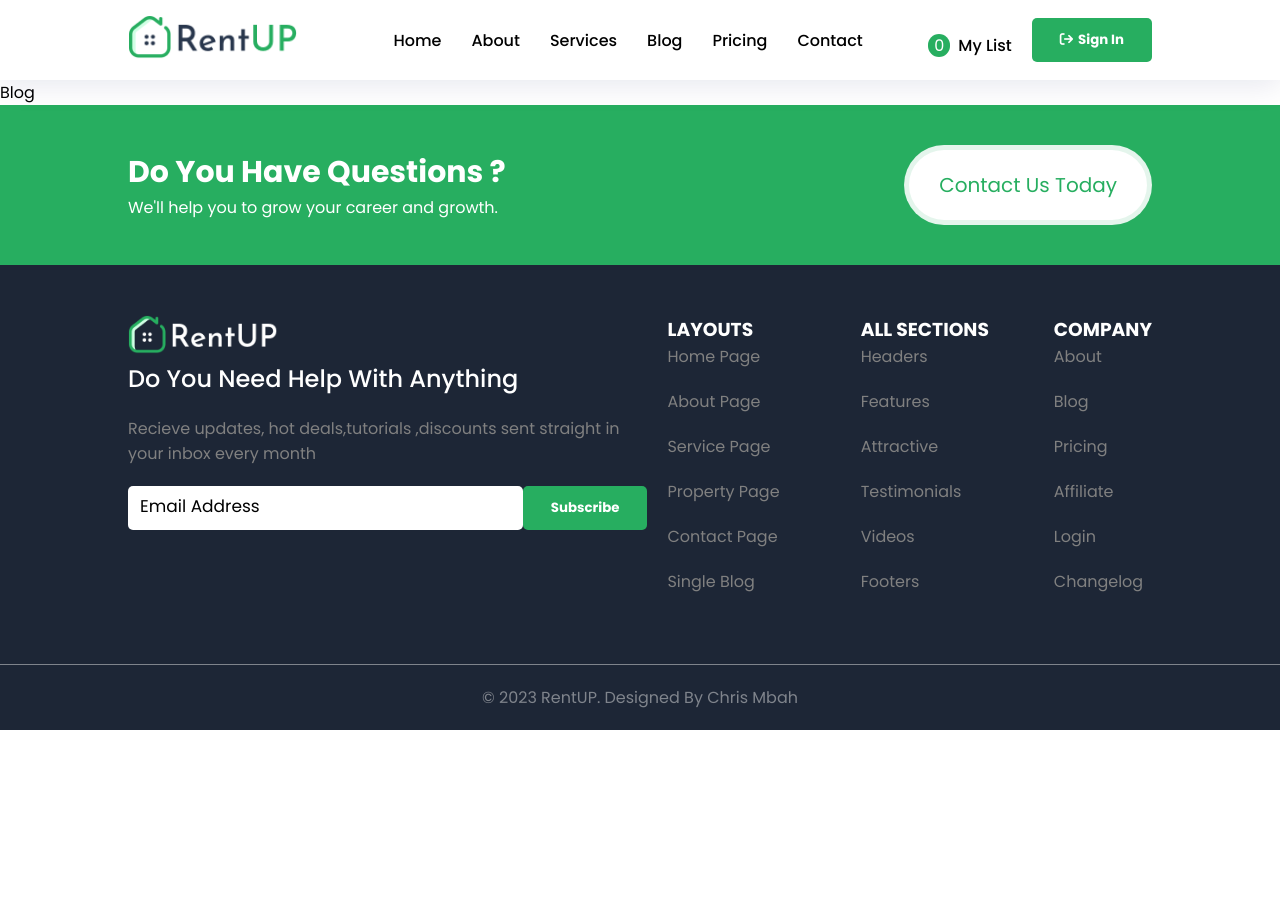
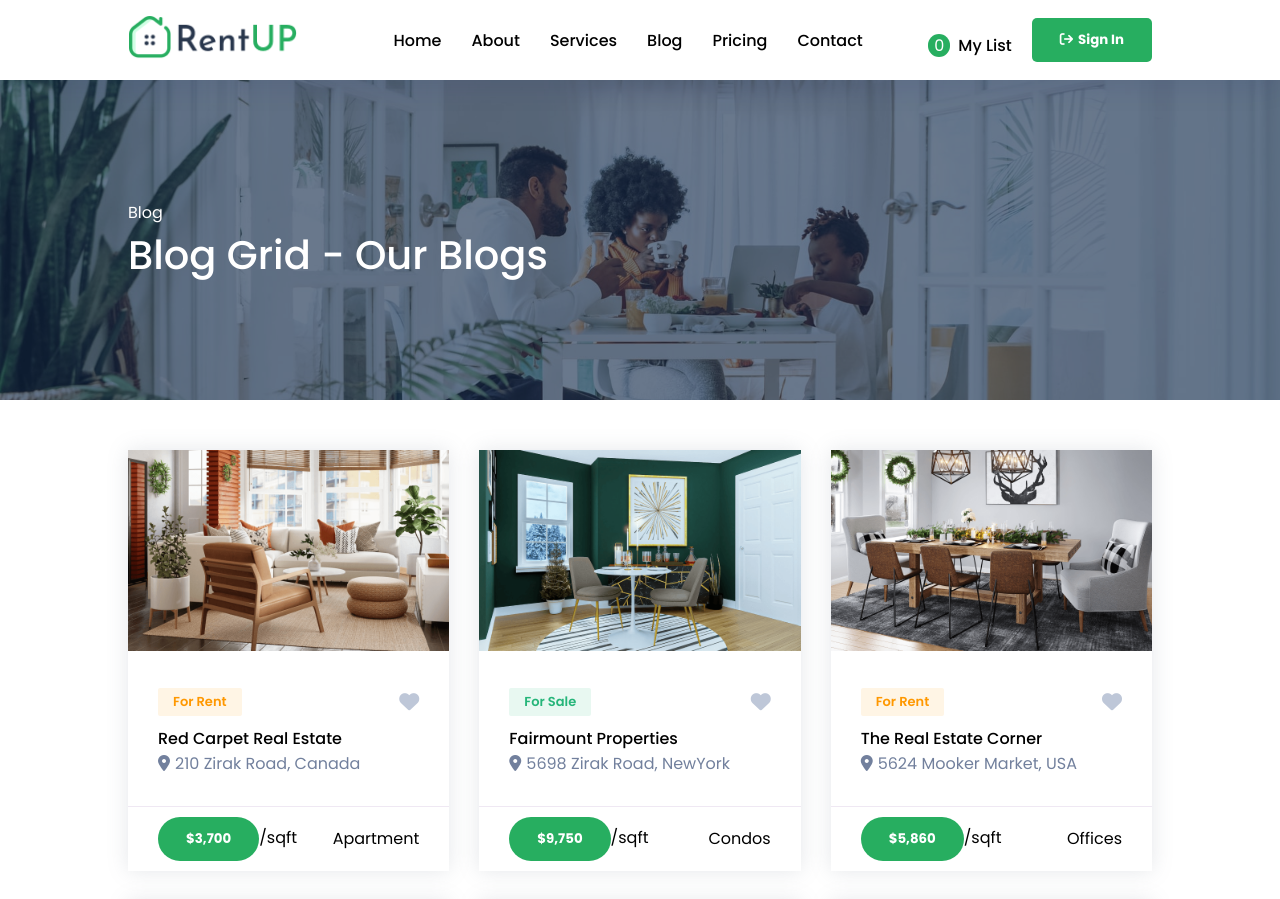
Before and after one commit to chrismbah/Rent-Up, a React (Vite) app: page /blog in a window 1280 px wide. Shown: the top 899 px of the page. Before the commit the page ends 800 px from the top, so only its background shows below. Built offline with nearby package versions, Linux system fonts and the light colour scheme.

Commit message:
Added pricing and blog pages

```diff
--- a/src/components/blog/Blog.jsx
+++ b/src/components/blog/Blog.jsx
@@ -1,7 +1,17 @@
-import React from 'react'
+import React from "react";
+import Back from "../common/Back";
+import RecentCard from "../home/Recent/RecentCard";
+import img from "../images/about.jpg";
 
 export default function Blog() {
   return (
-    <>Blog</>
-  )
+    <>
+      <section className="blog-out mb">
+        <Back title="Blog Grid - Our Blogs" name="Blog" cover={img} />
+        <div className="container recent">
+          <RecentCard />
+        </div>
+      </section>
+    </>
+  );
 }
--- a/src/components/pages/Pages.jsx
+++ b/src/components/pages/Pages.jsx
@@ -5,6 +5,7 @@ import About from "../about/About";
 import Services from "../services/Services";
 import Footer from "../common/footer/Footer";
 import Blog from "../blog/Blog";
+import Pricing from "../pricing/Pricing";
 import { BrowserRouter as Router, Routes, Route } from "react-router-dom";
 import { useState } from "react";
 import { createContext } from "react";
@@ -36,6 +37,10 @@ export default function Pages() {
               path="/blog"
               element={<Blog />}
             />
+                <Route
+              path="/pricing"
+              element={<Pricing />}
+            />
           </Routes>
           <Footer />
         </Router>
```
